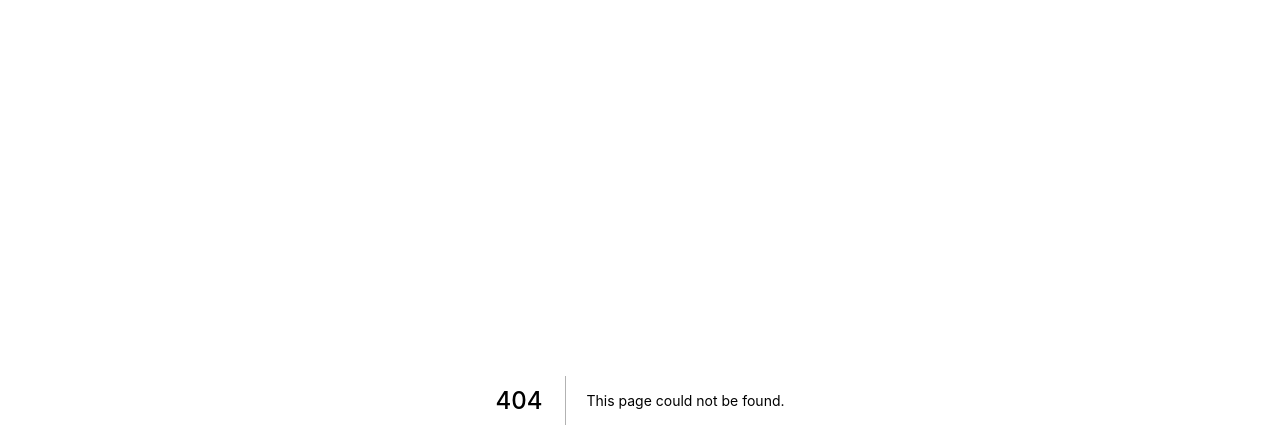
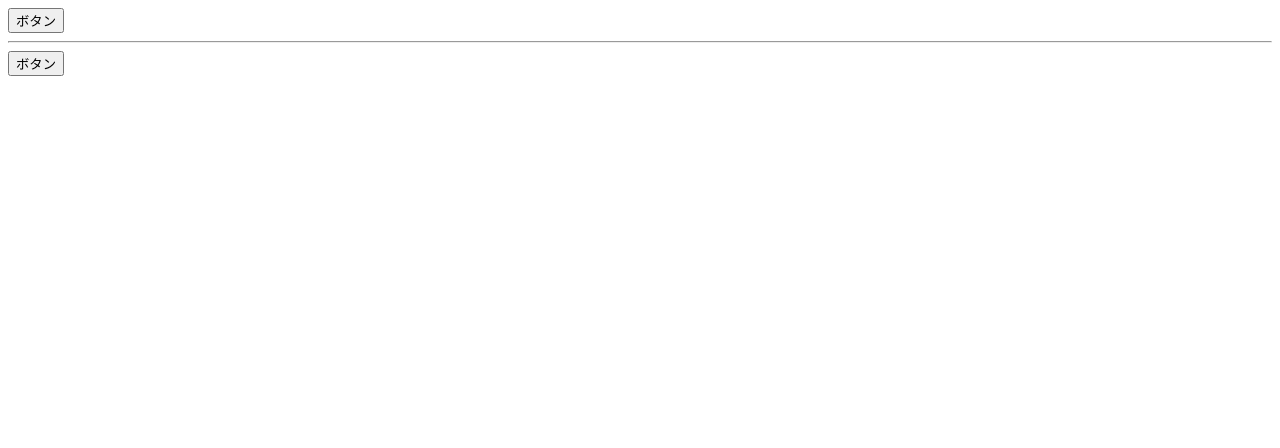
Before and after one commit to sttaf34/note-next, a Next.js app in the folder jumble/: page /promise-practice in a window 1280 px wide. Before the commit this address had no page. Shown: the top 448 px of the page. Built offline with nearby package versions, Linux system fonts and the light colour scheme.

Commit message:
プロミスのサンプル追加

```diff
--- /dev/null
+++ b/jumble/src/pages/promise-practice.tsx
@@ -0,0 +1,67 @@
+import React from "react"
+import { NextPage } from "next"
+
+const sleep = async (milliseconds: number): Promise<void> => {
+  return new Promise((resolve: () => void): void => {
+    setTimeout((): void => {
+      resolve()
+    }, milliseconds)
+  })
+}
+
+const ComponentA: React.FC = () => {
+  const getRandomNumber = async (): Promise<number> => {
+    await sleep(1000)
+    console.log("getRandomNumber")
+    return Math.random()
+  }
+
+  // "onClickA" => 待機 => "getRandomNumber" => 乱数
+  const onClick = (): void => {
+    getRandomNumber().then((randomNumber) => {
+      console.log(randomNumber)
+    })
+    console.log("onClickA")
+  }
+
+  return (
+    <button type="button" onClick={onClick}>
+      ボタン
+    </button>
+  )
+}
+
+const ComponentB: React.FC = () => {
+  const getRandomNumber = async (): Promise<number> => {
+    console.log("getRandomNumber")
+    await sleep(1000)
+    return Math.random()
+  }
+
+  // "getRandomNumber" => "onClickA" => 待機 => 乱数
+  const onClick = (): void => {
+    getRandomNumber().then((randomNumber) => {
+      console.log(randomNumber)
+    })
+    console.log("onClickA")
+  }
+
+  return (
+    <button type="button" onClick={onClick}>
+      ボタン
+    </button>
+  )
+}
+
+const Page: NextPage = () => {
+  return (
+    <>
+      <ComponentA />
+      <hr />
+      <ComponentB />
+    </>
+  )
+}
+
+// eslint-disable-next-line import/no-default-export
+export default Page
```
